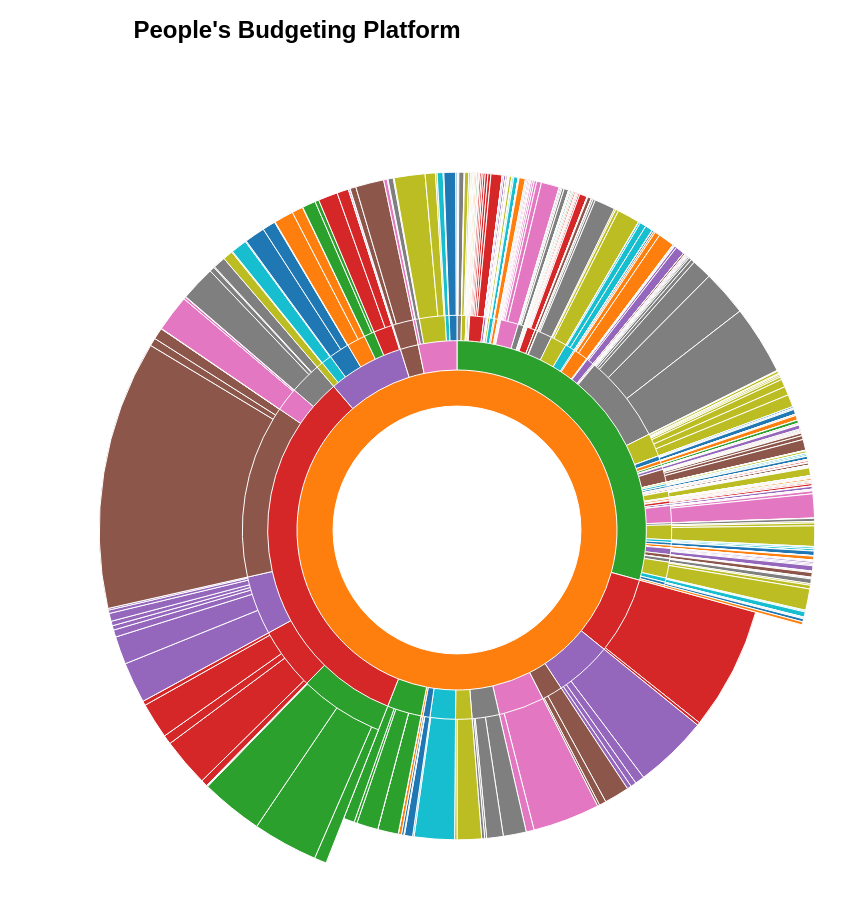
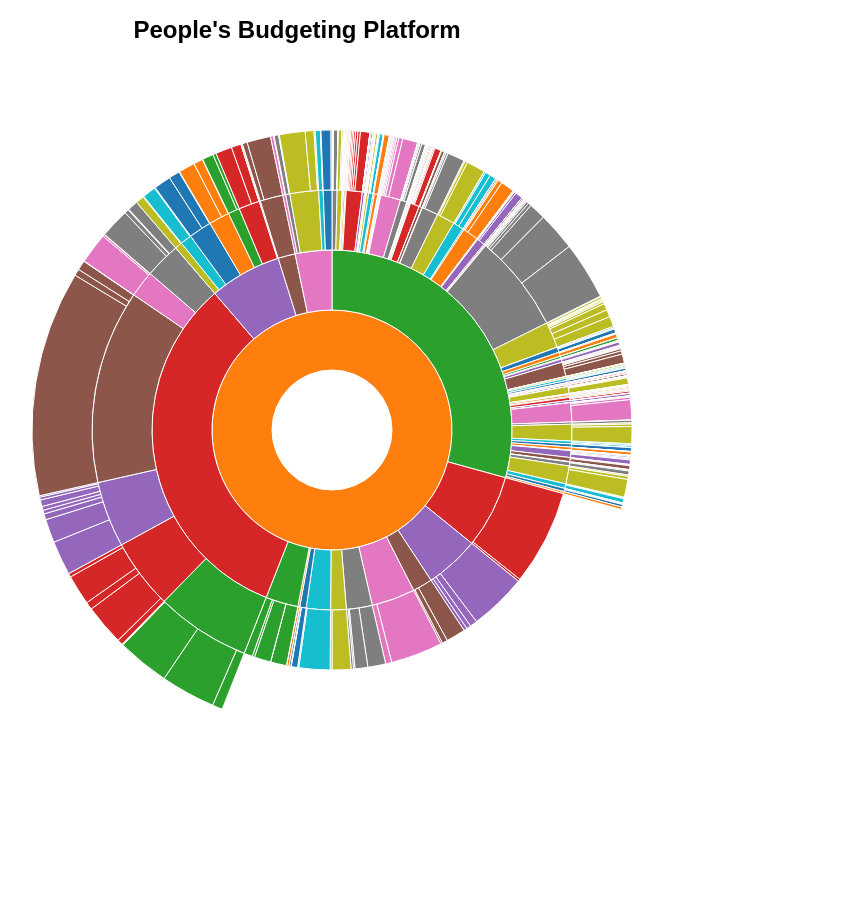
Before and after one commit to OpenSTL/peoples-budgeting, a React (Create React App) app: page / in a window 1280 px wide. Shown: the top 902 px of the page, without its empty margins (43-889 px from the left). After the commit the page ends 816 px from the top, so only its background shows below. Built offline with nearby package versions, Linux system fonts and the light colour scheme.

Commit message:
removed functions

```diff
--- a/src/components/sunburst/sunburst.css
+++ b/src/components/sunburst/sunburst.css
@@ -51,5 +51,5 @@ body {
   }
 
   #percentage {
-    font-size: 2.5em;
+    font-size: 15px;
   }
--- a/src/components/sunburst/sunburst2.jsx
+++ b/src/components/sunburst/sunburst2.jsx
@@ -20,8 +20,8 @@ const explanationStyle = {
 
     componentDidMount() {
       // Dimensions of sunburst.
-      var width = 1000;
-      var height = 800;
+      var width = 750;
+      var height = 600;
       var radius = Math.min(width, height) / 2;
 
       var x = d3.scaleLinear()
@@ -59,12 +59,16 @@ const explanationStyle = {
 
       var partition = d3.partition();
 
-      var arc = d3.arc()
-          .startAngle(function(d) { console.log(d); return Math.max(0, Math.min(2 * Math.PI, x(d.x0))); })
-          .endAngle(function(d) { return Math.max(0, Math.min(2 * Math.PI, x(d.x1))); })
-          .innerRadius(function(d) { return radius * Math.sqrt(d.y0) / 1})
-          .outerRadius(function(d) { return radius * Math.sqrt(d.y0 + d.y1) / 2.5})
-
+    //   var arc = d3.arc()
+    //       .startAngle(function(d) { console.log(d); return Math.max(0, Math.min(2 * Math.PI, x(d.x0))); })
+    //       .endAngle(function(d) { return Math.max(0, Math.min(2 * Math.PI, x(d.x1))); })
+    //       .innerRadius(function(d) { return radius * Math.sqrt(d.y0) / 1})
+    //       .outerRadius(function(d) { return radius * Math.sqrt(d.y0 + d.y1) / 2.5})
+    var arc = d3.arc()
+    .startAngle(function(d) { return Math.max(0, Math.min(2 * Math.PI, x(d.x0))); })
+    .endAngle(function(d) { return Math.max(0, Math.min(2 * Math.PI, x(d.x1))); })
+    .innerRadius(function(d) { return Math.max(0, y(d.y0)); })
+    .outerRadius(function(d) { return Math.max(0, y(d.y1)); });
 
 
 
@@ -95,7 +99,6 @@ const explanationStyle = {
 
         var root = d3.hierarchy(json);
         root.sum(function(d) { return d.value; });
-        console.log(root)
         var nodes = partition(root).descendants()
         // filtering filters out over half of nodes
   /*          .filter(function(d) {
@@ -144,6 +147,7 @@ const explanationStyle = {
 
       // Fade all but the current sequence, and show it in the breadcrumb trail.
       function mouseover(event, d) {
+          console.log(d)
         var percentage = (100 * d.value / totalSize).toPrecision(3);
         var percentageString = percentage + "%";
         if (percentage < 0.1) {
@@ -224,19 +228,30 @@ const explanationStyle = {
 
       // calculate size of breadcrumb box due to name size
         function calculateBreadcrumbWidth(d) {
-            return (b.w + b.t + d.data.name.toString().length + 10);
+            return (b.w + b.t + d.data.name.toString().length * 4.0);
         }
 
         // calculate breadcrumb offset
         function calculateBreadcrumbOffset(d) {
             var offset = 0;
-            if (d.parent.name == "") {
+
+            if (d.parent.name == null) {
                 return 0;
             }
-            while (d.parent.name != "") {
+            while (d.parent.name != null) {
                 d = d.parent;
                 offset += (calculateBreadcrumbWidth(d) + b.g);
             }
+            return (offset);
+        }
+
+        function calculateBreadcrumbPercentage(nodeArray) {
+            var offset = 0;
+            for (var i = 0; i < nodeArray.length; i++) {
+                offset += calculateBreadcrumbWidth(nodeArray[i]);
+            }
+            offset += nodeArray.length * b.g;
+            offset += 45;
             return (offset);
         }
       // Generate a string that describes the points of a breadcrumb polygon.
@@ -244,9 +259,9 @@ const explanationStyle = {
 
         var points = [];
         points.push("0,0");
-        points.push(calculateBreadcrumbWidth(d) + ",0");
-        points.push(calculateBreadcrumbWidth(d) + b.t + "," + (b.h / 2));
-        points.push(calculateBreadcrumbWidth(d) + "," + b.h);
+        points.push(b.w + ",0");
+        points.push(b.w + b.t + "," + (b.h / 2));
+        points.push(b.w + "," + b.h);
         points.push("0," + b.h);
         if (i > 0) { // Leftmost breadcrumb; don't include 6th vertex.
           points.push(b.t + "," + (b.h / 2));
@@ -271,7 +286,7 @@ const explanationStyle = {
 
         entering.append("svg:text")
             .attr("x", function (d) {
-                return ((calculateBreadcrumbWidth(d) + b.t) / 2);
+                return ((b.w + b.t) / 2);
             })
             .attr("y", b.h / 2)
             .attr("dy", "0.35em")
@@ -279,10 +294,9 @@ const explanationStyle = {
             .text(function(d) { return d.data.name; });
 
         // Set position for entering and updating nodes.
-        d3.select("#trail")
-            .selectAll("g").attr("transform", function(d, i) {
-              return "translate(" + i * (b.w + b.s) + ", 0)";
-            });
+        g.attr("transform", function(d, i) {
+            return "translate(" + (d.depth - 1) * (b.w + b.s) + ", 0)";
+          });
 
         // Remove exiting nodes.
         g.exit().remove();
@@ -309,6 +323,7 @@ const explanationStyle = {
           <div id="main">
             <div id="sequence"></div>
             <div id="chart">
+
             </div>
           </div>
 
```
